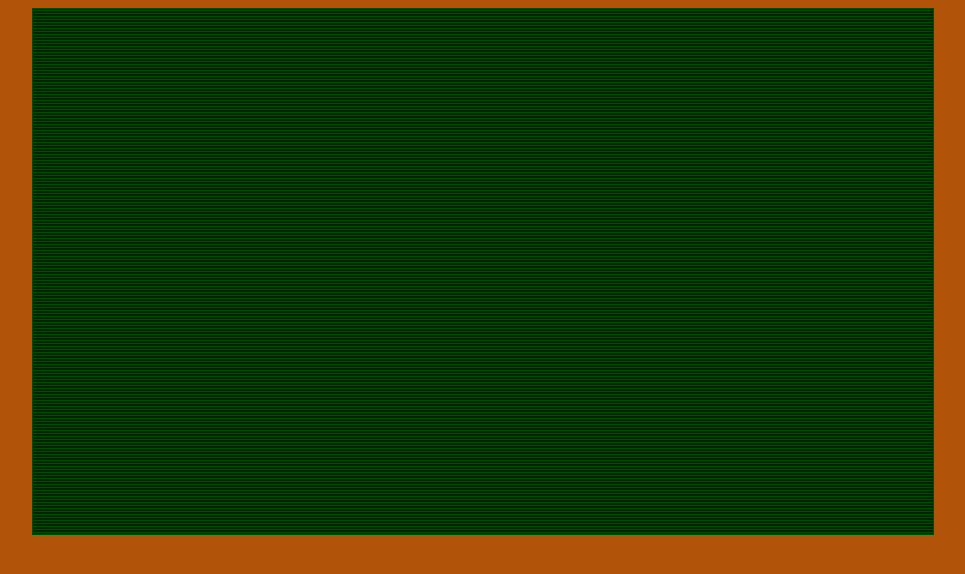
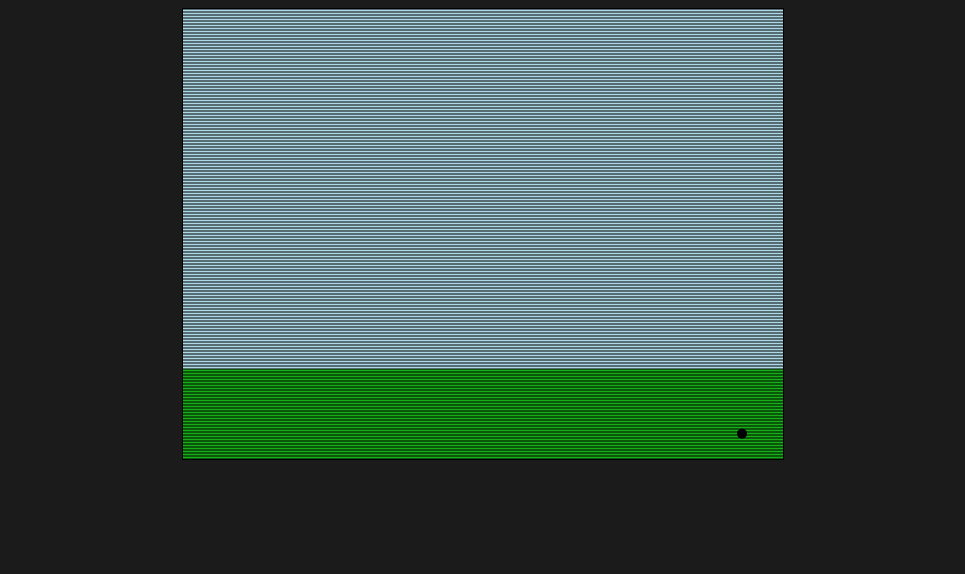
Before and after one commit to Sjaaak777/My1stPhysicsGame, a website built with Parcel: page index.html in a window 1280 px wide. Shown: the whole page, without its empty margins (157-1122 px from the left). Built offline with nearby package versions, Linux system fonts and the light colour scheme.

Commit message:
Ball bounces on all walls

```diff
--- a/index.html
+++ b/index.html
@@ -9,7 +9,7 @@
 		<script src="src/index.js"></script>
 
 		<div id="container">
-			<canvas id="gameScreen" width="900" , height="525"></canvas>
+			<canvas id="gameScreen" width="600" , height="450"></canvas>
 		</div>
 	</body>
 </html>
--- a/objects/projectile.js
+++ b/objects/projectile.js
@@ -1,8 +1,68 @@
-export default class Projectile{
-  constructor(game){
-    this.gameWidth = game.gameWidth;
-    this.gameHeight = game.gameHeight;
+export default class Projectile {
+	constructor(game) {
+		this.game = game;
+		this.gameWidth = game.gameWidth;
+		this.gameHeight = game.gameHeight;
+		this.diameter = 5;
 
+		this.position = {
+			x: 50, //game.gameWidth / 2 - this.diameter / 2,
+			y: 30
+		};
 
-  }
+		this.speed = {
+			x: 5,
+			y: 0
+		};
+		this.gravity = 0.2;
+		this.gravitySpeed = 0.8;
+		this.bounce = 0.9;
+	}
+
+	showLog() {
+		console.log(this);
+	}
+
+	gravityPush(force) {
+		this.gravity = force;
+		this.position.x += force;
+		this.speed.x -= -1.5;
+	}
+
+	gravityHorizontal(force) {
+		this.position.x += force;
+	}
+
+	draw(ctx) {
+		ctx.beginPath();
+		ctx.arc(this.position.x, this.position.y, this.diameter, 0, 2 * Math.PI);
+		ctx.fillStyle = "black";
+		ctx.fill();
+	}
+
+	update(deltaTime) {
+		this.gravitySpeed += this.gravity;
+
+		this.position.x += this.speed.x;
+
+		this.position.y += this.speed.y + this.gravitySpeed;
+		this.hitBottom();
+
+		if (this.speed.x > 0) {
+			this.speed.x -= (this.bounce - this.gravity) / 95;
+		}
+		if (
+			this.position.x + this.diameter > this.gameWidth ||
+			this.position.x < 0
+		) {
+			this.speed.x = -this.speed.x;
+		}
+	}
+
+	hitBottom() {
+		if (this.position.y > this.gameHeight - this.diameter) {
+			this.position.y = this.gameHeight - this.diameter;
+			this.gravitySpeed = -(this.gravitySpeed * this.bounce);
+		}
+	}
 }
--- a/src/game.js
+++ b/src/game.js
@@ -1,17 +1,22 @@
+import InputHandler from "./input";
+import Projectile from "../objects/projectile";
+
 export default class Game {
 	constructor(gameWidth, gameHeight) {
 		this.gameWidth = gameWidth;
 		this.gameHeight = gameHeight;
+		// this.gameObjects
 	}
 
 	start() {
-		console.log("test from start");
+		new InputHandler(this);
+		this.projectile = new Projectile(this);
+
+		this.gameObjects = [this.projectile];
 	}
 
 	draw(ctx) {
-		// [...this.gameObjects, ...this.bullets, ...this.invaders].forEach(
-		// 	object => object.draw(ctx)
-		// );
+		this.gameObjects.forEach(object => object.draw(ctx));
 		let lines = 0;
 		for (lines = 0; lines < this.gameWidth; lines++) {
 			ctx.beginPath();
@@ -23,5 +28,7 @@ export default class Game {
 		}
 	}
 
-	update() {}
+	update(deltaTime) {
+		this.gameObjects.forEach(object => object.update(deltaTime));
+	}
 }
--- /dev/null
+++ b/src/input.js
@@ -0,0 +1,45 @@
+export default class InputHandler {
+	constructor(game) {
+		document.addEventListener("keydown", event => {
+			switch (event.keyCode) {
+				// DOWN: LEFT ARROW
+				case 37:
+					game.projectile.gravityHorizontal(-2);
+					break;
+
+				// DOWN: RIGHT ARROW
+				case 39:
+					game.projectile.gravityHorizontal(2);
+					break;
+
+				//DOWN: DOWN ARROW
+				case 40:
+					game.projectile.showLog();
+					break;
+
+				//DOWN: SPACE BAR
+				case 32:
+					game.projectile.gravityPush(-0.2);
+			}
+		});
+
+		document.addEventListener("keyup", event => {
+			switch (event.keyCode) {
+				//UP: SPACE BAR
+				case 32:
+					game.projectile.gravityPush(0.1);
+					break;
+
+				// UP: LEFT ARROW
+				case 37:
+					game.projectile.gravityHorizontal(-2);
+					break;
+
+				//UP: RIGHT ARROW
+				case 39:
+					game.projectile.gravityHorizontal(0.1);
+					break;
+			}
+		});
+	}
+}
--- a/src/styles.css
+++ b/src/styles.css
@@ -2,10 +2,25 @@ body {
 	display: flex;
 	justify-content: center;
 	font-family: sans-serif;
-	background-color: rgb(177, 84, 9);
+	background-color: rgb(27, 27, 27);
 }
 
 canvas {
-	border: 1.5px solid rgb(0, 77, 0);
-	background-color: rgb(0, 77, 0);
+	border: 1.5px solid black;
+	background-color: rgb(30, 121, 163);
+	/* background-size: 300px 100px; */
+
+	background: linear-gradient(
+		to bottom,
+		lightblue 80%,
+		rgb(23, 175, 23) 20%
+	);
+
+	/* position: fixed;
+	top: 0px;
+	left: 0px;
+	width: 100%;
+	height: 100%;
+	background-color: pink;
+	z-index: 1; */
 }
```
